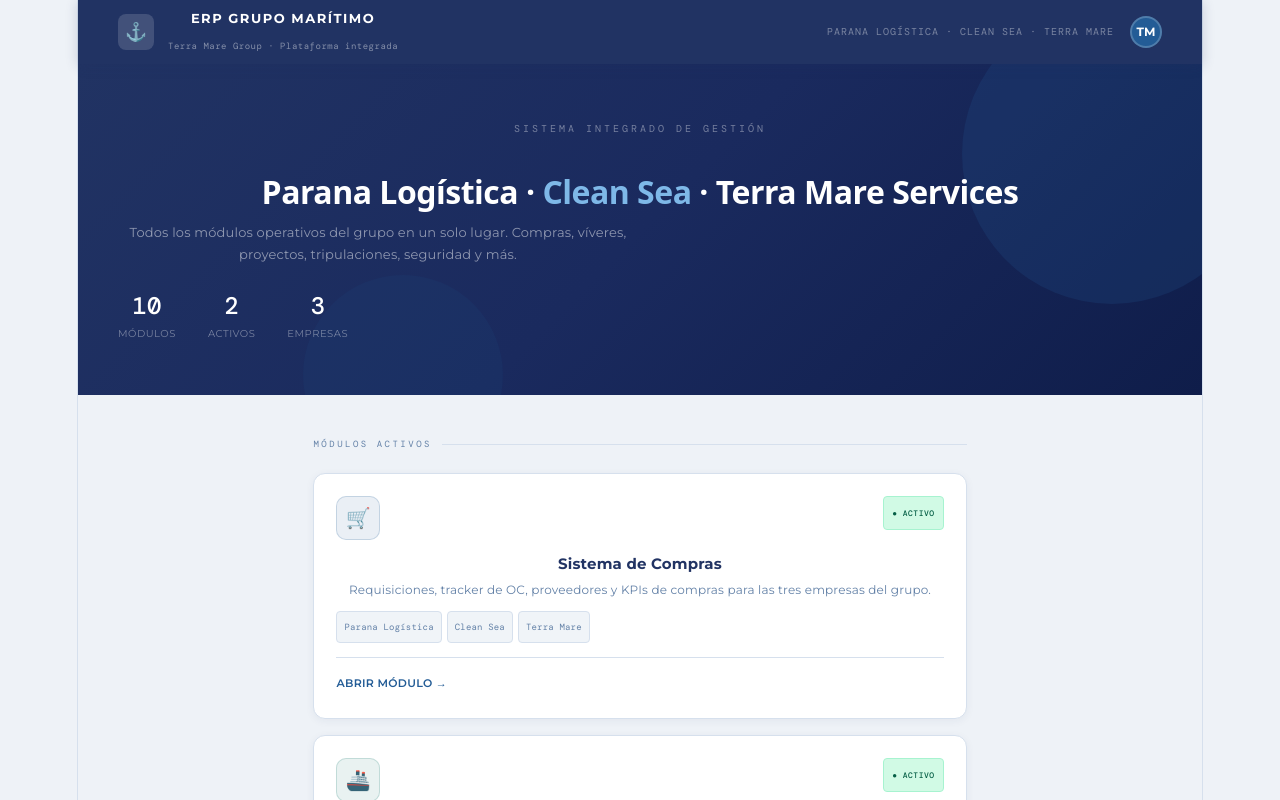
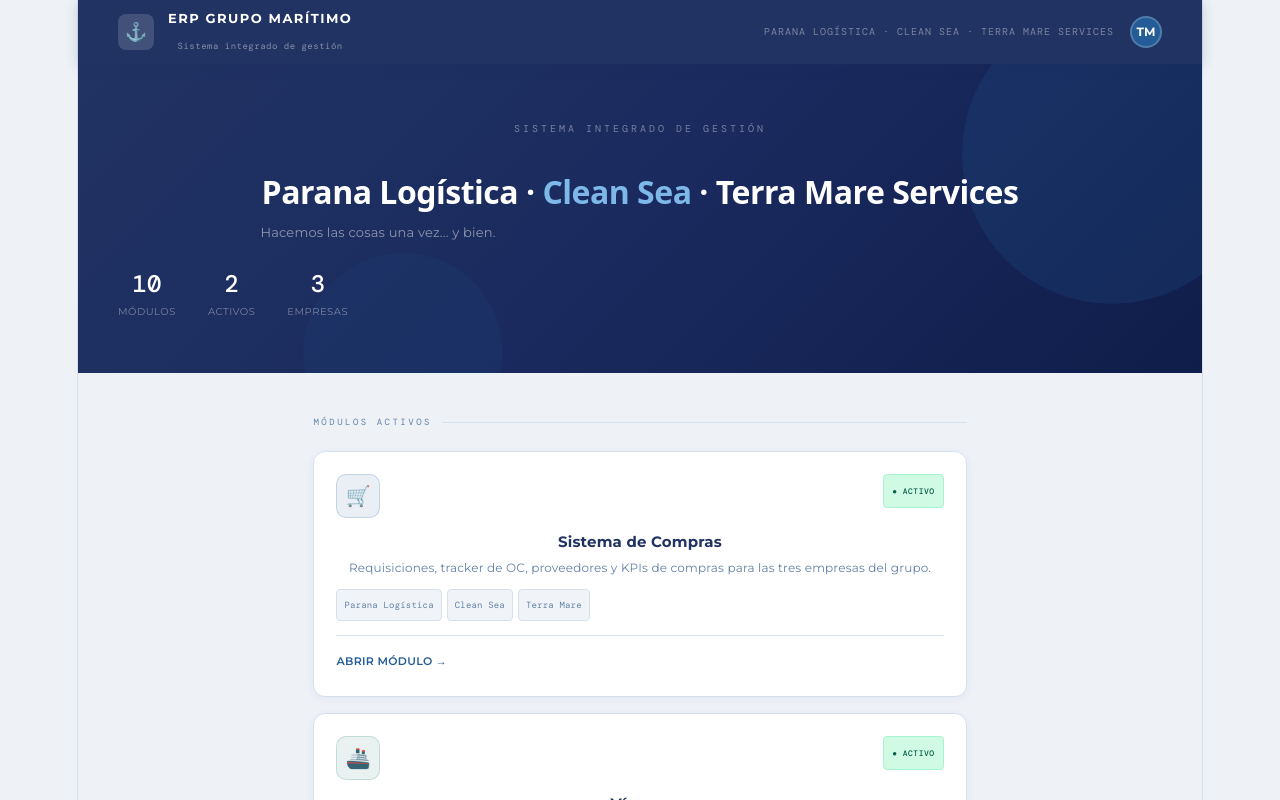
Before and after one commit to TerraCompras/erp-portal, a React (Vite) app: page / in a window 1280 px wide. Shown: the top 800 px of the page. Built offline with nearby package versions, Linux system fonts and the light colour scheme.

Commit message:
fix: textos hero y footer portal

```diff
--- a/src/App.jsx
+++ b/src/App.jsx
@@ -360,20 +360,20 @@ export default function App() {
           <div className="header-logo">⚓</div>
           <div className="header-title">
             <div className="header-main">ERP Grupo Marítimo</div>
-            <div className="header-sub">Terra Mare Group · Plataforma integrada</div>
+            <div className="header-sub">Sistema integrado de gestión</div>
           </div>
         </div>
         <div className="header-right">
-          <div className="header-empresa">PARANA LOGÍSTICA · CLEAN SEA · TERRA MARE</div>
+          <div className="header-empresa">PARANA LOGÍSTICA · CLEAN SEA · TERRA MARE SERVICES</div>
           <div className="header-user">TM</div>
         </div>
       </header>
 
       <div className="hero">
-        <div className="hero-content">
+        <div className="hero-content" style={{ textAlign: "center" }}>
           <div className="hero-eyebrow">Sistema integrado de gestión</div>
           <h1 className="hero-title">Parana Logística · <span>Clean Sea</span> · Terra Mare Services</h1>
-          <p className="hero-desc">Todos los módulos operativos del grupo en un solo lugar. Compras, víveres, proyectos, tripulaciones, seguridad y más.</p>
+          <p className="hero-desc">Hacemos las cosas una vez... y bien.</p>
           <div className="hero-stats">
             <div className="hero-stat"><div className="hero-stat-n">{MODULOS.length}</div><div className="hero-stat-l">Módulos</div></div>
             <div className="hero-stat"><div className="hero-stat-n">{activos.length}</div><div className="hero-stat-l">Activos</div></div>
@@ -394,7 +394,7 @@ export default function App() {
       </div>
 
       <footer className="portal-footer">
-        <div className="footer-left">Terra Mare Group · ERP Grupo Marítimo · Confidencial</div>
+        <div className="footer-left">Parana Logística · Clean Sea · Terra Mare Services · Confidencial</div>
         <div className="footer-right">v1.0 — {new Date().getFullYear()}</div>
       </footer>
     </>
```
